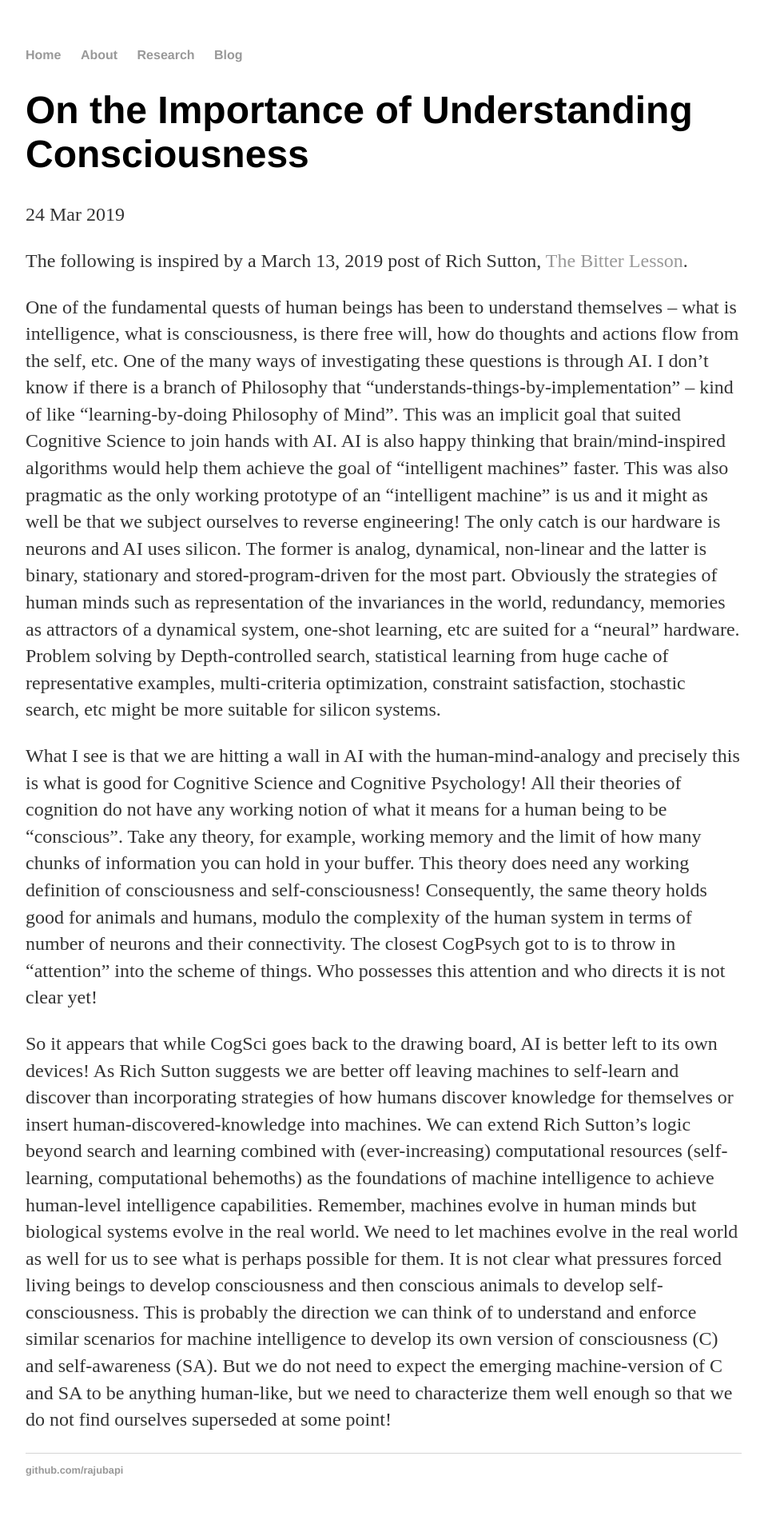
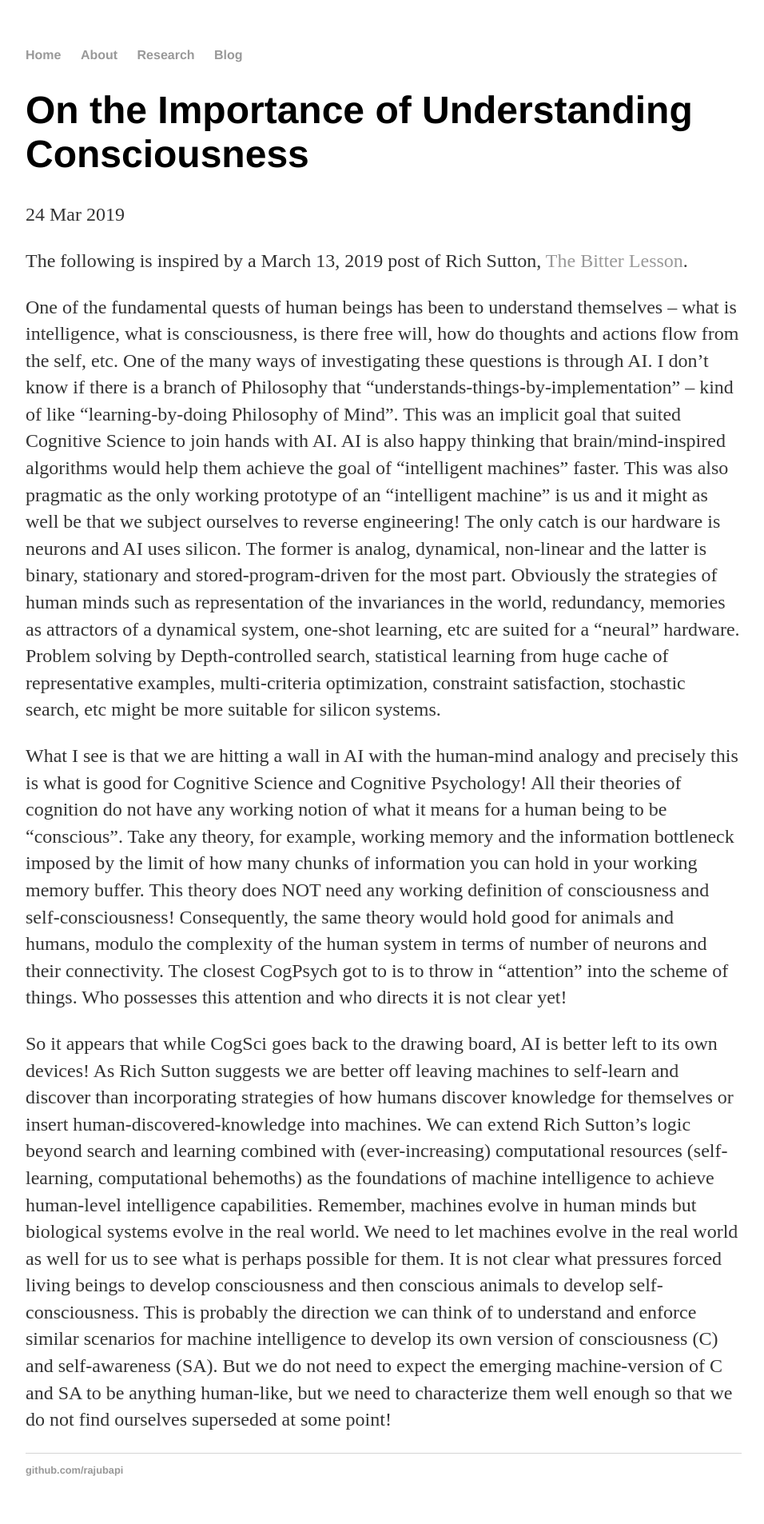
Before and after one commit to rajubapi/rajubapi.github.io, a Jekyll site: the page built from _posts/2019-03-24-musings-on-consciousness.md, in a window 1280 px wide. Shown: the whole page at 80% size, without its empty margins (160-1116 px from the left). Built offline with Jekyll 4.4.1, drawn with Linux system fonts in a browser that asks for light colours.

Commit message:
Update 2019-03-24-musings-on-consciousness.md

```diff
--- a/_posts/2019-03-24-musings-on-consciousness.md
+++ b/_posts/2019-03-24-musings-on-consciousness.md
@@ -18,12 +18,10 @@ by Depth-controlled search, statistical learning from huge cache of representati
 multi-criteria optimization, constraint satisfaction, stochastic search, etc might be more
 suitable for silicon systems.
 
-What I see is that we are hitting a wall in AI with the human-mind-analogy and precisely this
+What I see is that we are hitting a wall in AI with the human-mind analogy and precisely this
 is what is good for Cognitive Science and Cognitive Psychology! All their theories of
 cognition do not have any working notion of what it means for a human being to be "conscious".
-Take any theory, for example, working memory and the limit of how many chunks of information
-you can hold in your buffer. This theory does need any working definition of consciousness and
-self-consciousness! Consequently, the same theory holds good for animals and humans, modulo
+Take any theory, for example, working memory and the information bottleneck imposed by the limit of how many chunks of information  you can hold in your working memory buffer. This theory does NOT need any working definition of consciousness and self-consciousness! Consequently, the same theory would hold good for animals and humans, modulo
 the complexity of the human system in terms of number of neurons and their connectivity. The
 closest CogPsych got to is to throw in "attention" into the scheme of things. Who possesses
 this attention and who directs it is not clear yet!
@@ -33,8 +31,7 @@ devices! As Rich Sutton suggests we are better off leaving machines to self-lear
 than incorporating strategies of how humans discover knowledge for themselves or insert
 human-discovered-knowledge into machines. We can extend Rich Sutton's logic beyond search and
 learning combined with (ever-increasing) computational resources (self-learning, computational
-behemoths) as the foundations of machine intelligence to achieve human-level intelligence capabilities. Remember, machines evolve in
-human minds but biological systems evolve in the real world. We need to let machines evolve in
+behemoths) as the foundations of machine intelligence to achieve human-level intelligence capabilities. Remember, machines evolve in human minds but biological systems evolve in the real world. We need to let machines evolve in
 the real world as well for us to see what is perhaps possible for them. It is not clear what
 pressures forced living beings to develop consciousness and then conscious animals to develop
 self-consciousness. This is probably the direction we can think of to understand and enforce
```
